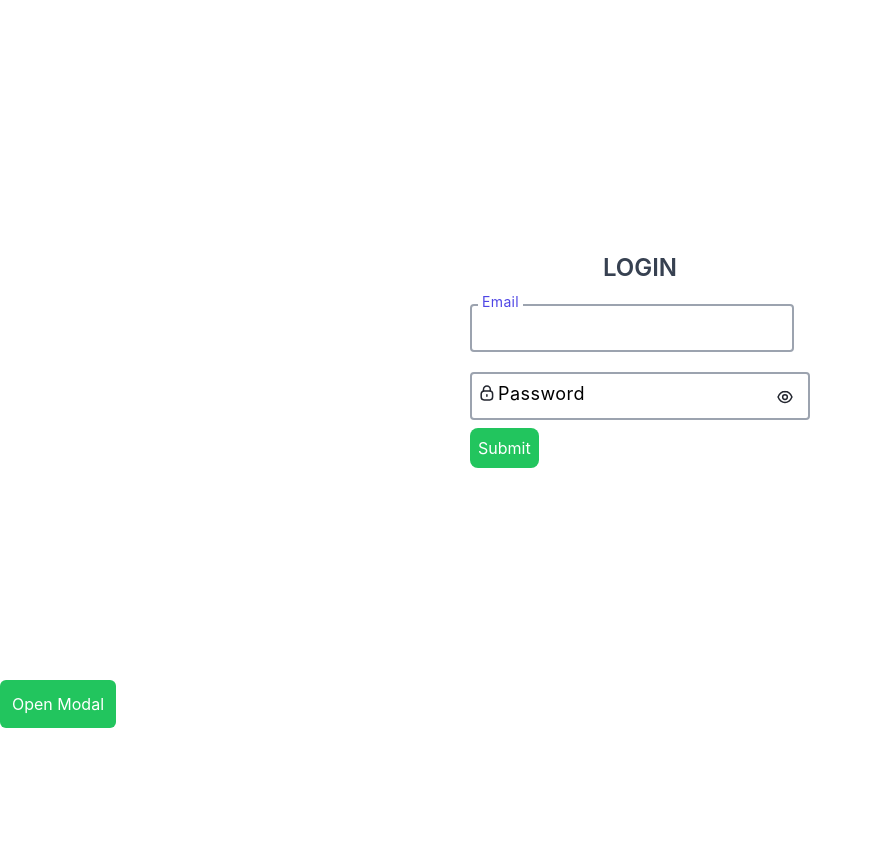
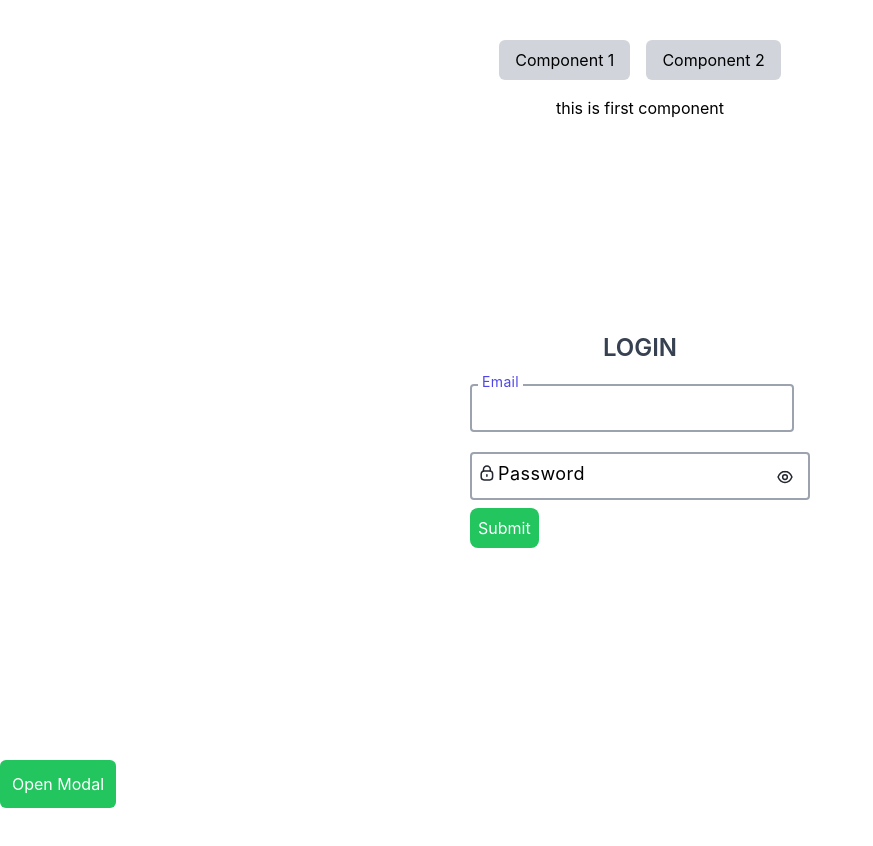
Before and after one commit to saifabrar17/my-typescript-intro, a React (Create React App) app: page / in a window 1280 px wide. Shown: the whole page, without its empty margins (0-873 px from the left). Before the commit the page ends 800 px from the top, so only its background shows below. Built offline with nearby package versions, Linux system fonts and the light colour scheme.

Commit message:
tried component switcher

```diff
--- a/src/App.tsx
+++ b/src/App.tsx
@@ -1,4 +1,5 @@
 import "./App.css";
+import ComponentSwitcher from "./components/componentSwitcher/ComponentSwitcher";
 import useModal from "./components/hooks/useModal";
 import LoginForm from "./components/shared/LoginForm";
 import Modal from "./components/shared/Modal";
@@ -17,6 +18,9 @@ function App() {
 
       {/* <TextInput label="Email" name="email" type="email" value="ddd" /> */}
 
+
+      <ComponentSwitcher />
+
       <LoginForm></LoginForm>
 
       <div>
--- /dev/null
+++ b/src/components/componentSwitcher/ComponentSwitcher.tsx
@@ -0,0 +1,62 @@
+import React, { useState } from "react";
+import FirstComponent from "./FirstComponent";
+import SecondComponent from "./SecondComponent";
+// import classNames from 'classnames';
+
+type ComponentSwitcherProps = {
+  className?: string;
+};
+
+enum ComponentType {
+  FirstComponent,
+  SecondComponent,
+}
+
+const ComponentSwitcher: React.FC<ComponentSwitcherProps> = ({ className }) => {
+  const [currentComponent, setCurrentComponent] = useState(
+    ComponentType.FirstComponent
+  );
+
+  const handleSwitchComponent = (componentType: ComponentType) => {
+    setCurrentComponent(componentType);
+  };
+
+  return (
+    <div className="flex flex-col items-center">
+      <div className="flex space-x-4">
+        <button
+          className={`py-2 px-4 rounded-md
+          ${
+            currentComponent === ComponentType.SecondComponent
+              ? "bg-blue-500 text-white"
+              : "bg-gray-300"
+          }`}
+          onClick={() => handleSwitchComponent(ComponentType.FirstComponent)}
+        >
+          Component 1
+        </button>
+        <button
+          className={`py-2 px-4 rounded-md
+          ${
+            currentComponent === ComponentType.SecondComponent
+              ? "bg-blue-500 text-white"
+              : "bg-gray-300"
+          }`}
+          onClick={() => handleSwitchComponent(ComponentType.SecondComponent)}
+        >
+          Component 2
+        </button>
+      </div>
+      <div className="mt-4">
+        {currentComponent === ComponentType.FirstComponent && (
+          <FirstComponent />
+        )}
+        {currentComponent === ComponentType.SecondComponent && (
+          <SecondComponent />
+        )}
+      </div>
+    </div>
+  );
+};
+
+export default ComponentSwitcher;
--- /dev/null
+++ b/src/components/componentSwitcher/FirstComponent.tsx
@@ -0,0 +1,11 @@
+import React from 'react';
+
+const FirstComponent = () => {
+    return (
+        <div>
+            <p>this is first component</p>
+        </div>
+    );
+};
+
+export default FirstComponent;
--- /dev/null
+++ b/src/components/componentSwitcher/SecondComponent.tsx
@@ -0,0 +1,11 @@
+import React from 'react';
+
+const SecondComponent = () => {
+    return (
+        <div>
+            <p>This is second component</p>
+        </div>
+    );
+};
+
+export default SecondComponent;
```
